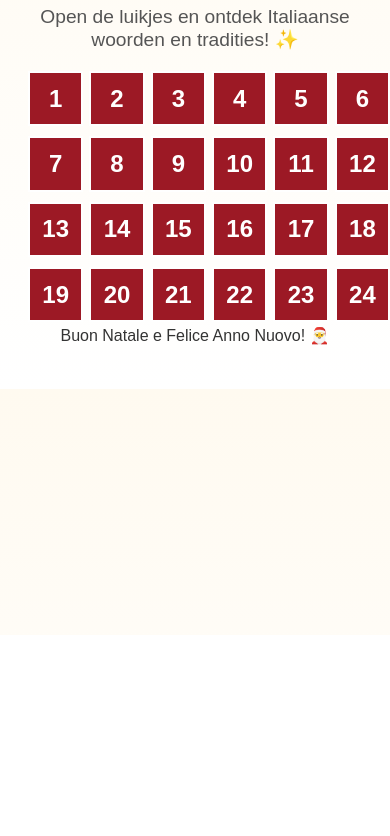
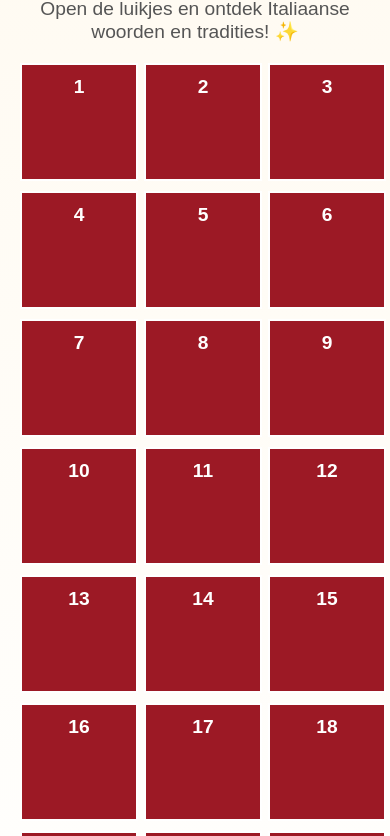
Before and after one commit to ItalianClub/mangiare-anatale, a plain HTML site: page index.html in a window 390 px wide. Shown: the part 209-1045 px from the top of the page. Before the commit the page ends 844 px from the top, so only its background shows below. Drawn offline with Linux system fonts and the light colour scheme.

Commit message:
Update style.css

```diff
--- a/style.css
+++ b/style.css
@@ -1,59 +1,103 @@
+/* Algemene styling */
 body {
   font-family: 'Montserrat', sans-serif;
-  background: linear-gradient(180deg, #fffaf0, #ffffff);
+  background: linear-gradient(180deg, #fffaf0, #ffffff); /* Subtiele kerstachtige overgang */
   color: #333;
   text-align: center;
   padding: 20px;
+  margin: 0;
 }
 
-.title {
+h1.title {
   font-family: 'Lust Script', serif;
   font-size: clamp(2.5rem, 5vw, 3rem);
   color: #9c1925;
   margin-bottom: 10px;
 }
 
-.subtitle {
+p.subtitle {
   font-size: 1.2rem;
   color: #555;
+  margin-bottom: 20px;
 }
 
+/* Adventskalender Grid */
 #advent-calendar {
   display: grid;
-  grid-template-columns: repeat(6, 1fr);
+  grid-template-columns: repeat(6, 1fr); /* 6 kolommen voor desktop */
   gap: 10px;
   margin: 20px auto;
   max-width: 600px;
 }
 
+/* Luikjes Stijl */
 .advent-door {
   position: relative;
   width: 100%;
-  aspect-ratio: 1 / 1;
-  background-color: #9c1925;
+  aspect-ratio: 1 / 1; /* Vierkant luikje */
+  background-color: #9c1925; /* Rood als kerstkleur */
   color: white;
   font-family: 'Montserrat', sans-serif;
   font-size: 1.5rem;
   font-weight: bold;
-  border: 2px solid #fff;
+  border: 2px solid #fff; /* Witte rand */
   display: flex;
   justify-content: center;
   align-items: center;
   cursor: pointer;
-  transition: background-color 0.3s ease;
+  transition: background-color 0.3s ease, transform 0.3s ease;
 }
 
-.advent-door.opened {
-  background-color: #fff;
-  color: #9c1925;
+/* Hover-effect voor een speelsere interactie */
+.advent-door:hover {
+  transform: scale(1.05); /* Vergroot lichtjes bij hover */
 }
 
+/* Geopend luikje */
+.advent-door.opened {
+  background-color: #fff; /* Wit bij geopend */
+  color: #9c1925; /* Rood tekstkleur */
+  transform: rotateY(180deg); /* Flip-animatie */
+}
+
+/* Inhoud van het luikje */
 .advent-content {
-  display: none;
+  display: none; /* Verberg standaard */
   font-size: 1rem;
   text-align: center;
 }
 
 .advent-door.opened .advent-content {
-  display: block;
+  display: block; /* Toon inhoud bij geopend luikje */
 }
+
+/* Dagnummer binnen het luikje */
+.day-number {
+  position: absolute;
+  top: 10%;
+  left: 50%;
+  transform: translateX(-50%);
+  font-size: 1.2rem;
+  color: #fff;
+}
+
+/* Responsief ontwerp */
+@media (max-width: 768px) {
+  #advent-calendar {
+    grid-template-columns: repeat(4, 1fr); /* 4 kolommen voor tablets */
+  }
+
+  .advent-door {
+    font-size: 1.2rem; /* Kleinere tekst op kleinere schermen */
+  }
+}
+
+@media (max-width: 480px) {
+  #advent-calendar {
+    grid-template-columns: repeat(3, 1fr); /* 3 kolommen voor mobiele apparaten */
+  }
+
+  .advent-door {
+    font-size: 1rem; /* Nog kleinere tekst voor compact ontwerp */
+  }
+}
```
